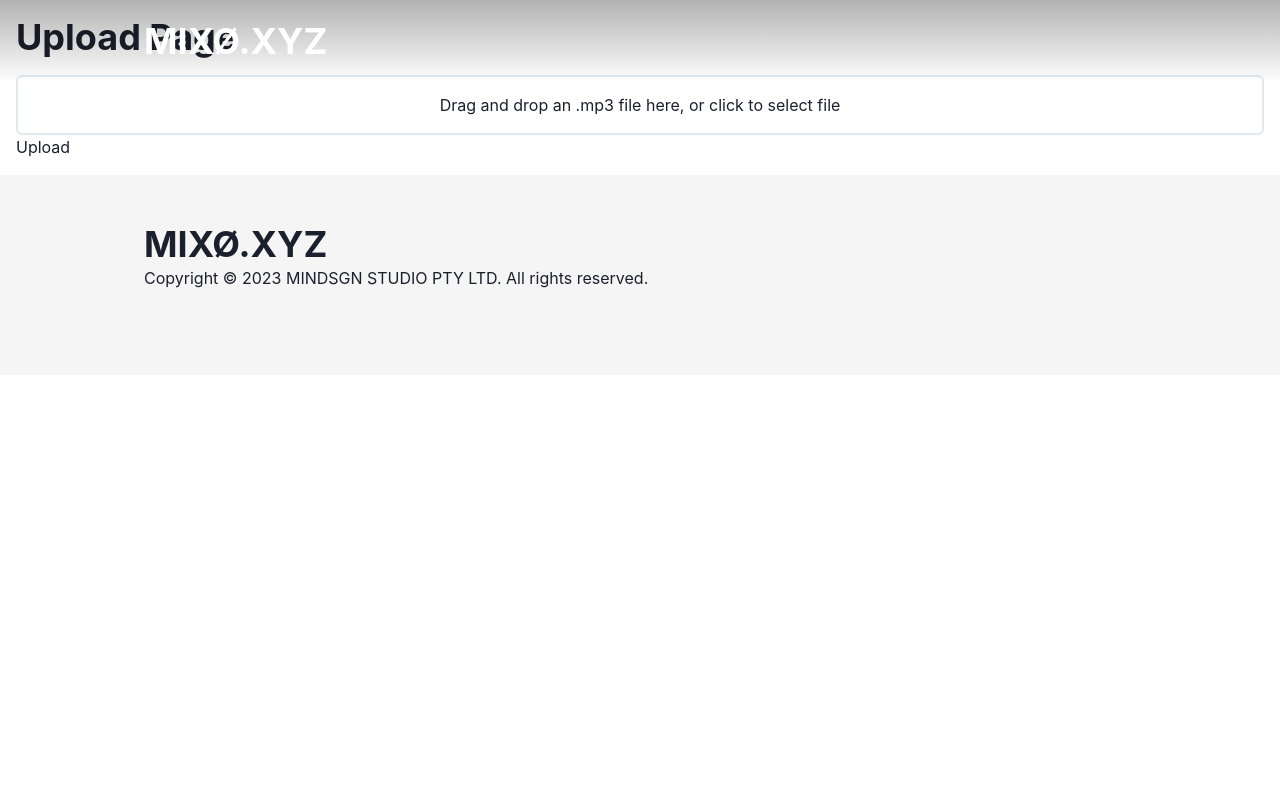
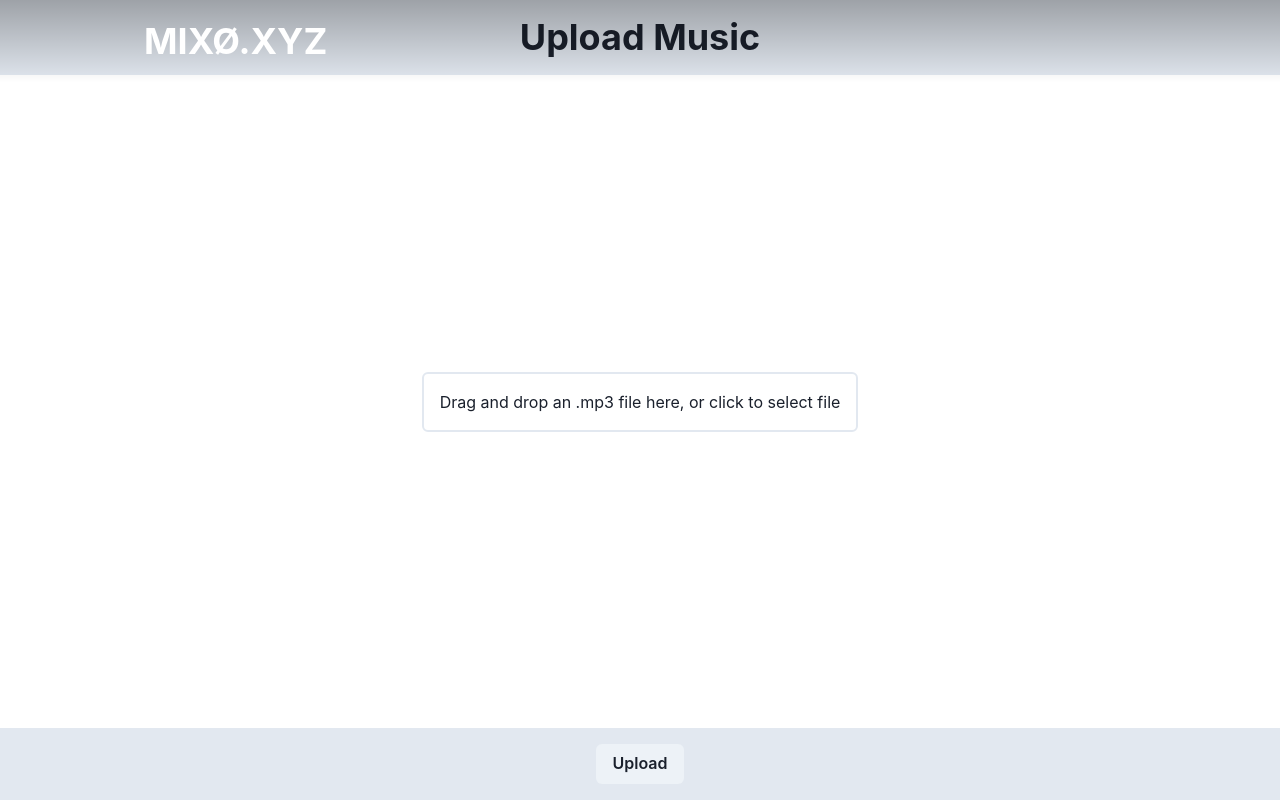
Before and after one commit to mindsgn-studio/mixo-frontend, a Next.js app: page /upload in a window 1280 px wide. Shown: the top 800 px of the page. Built offline with nearby package versions, Linux system fonts and the light colour scheme.

Commit message:
modification

```diff
--- a/src/pages/upload.tsx
+++ b/src/pages/upload.tsx
@@ -1,4 +1,4 @@
-import { Box, Heading } from '@chakra-ui/react';
+import { Box, Center, Heading, Button } from '@chakra-ui/react';
 import { useDropzone } from 'react-dropzone';
 import { useCallback, useState } from 'react';
 import axios from 'axios';
@@ -19,7 +19,7 @@
     formData.append('mp3', uploadedFile);
 
     try {
-      const response = await axios.post('/upload/audio', formData, {
+      const response = await axios.post('/api/upload/', formData, {
         headers: {
           'Content-Type': 'multipart/form-data',
         },
@@ -34,10 +34,14 @@
   };
 
   return (
-    <Box p={4}>
-      <Heading as="h1" mb={4}>
-        Upload Page
+    <Box minHeight="100vh" display="flex" flexDirection="column">
+      <Box as="header" p={4} bg="gray.200">
+        <Heading as="h1" size="xl" textAlign="center">
+          Upload Music
         </Heading>
+      </Box>
+
+      <Center flex={1} py={8}>
         <Box
           {...getRootProps()}
           p={4}
@@ -48,13 +52,21 @@
           cursor="pointer"
         >
           <input {...getInputProps()} />
-        {isDragActive ? (
-          <p>Drop the file here...</p>
-        ) : (
-          <p>Drag and drop an .mp3 file here, or click to select file</p>
+          {isDragActive ? <p>Drop the file here...</p> : <p>Drag and drop an .mp3 file here, or click to select file</p>}
+          {uploadedFile && (
+            <Box mt={4}>
+              <Heading as="h3" size="md">
+                Uploaded File:
+              </Heading>
+              <p>{uploadedFile.name}</p>
+            </Box>
           )}
         </Box>
-      <button onClick={handleUpload}>Upload</button>
+      </Center>
+
+      <Box as="footer" p={4} bg="gray.200" textAlign="center">
+        <Button onClick={handleUpload}>Upload</Button>
+      </Box>
     </Box>
   );
 };
```
Also changed, not shown: src/pages/api/upload.ts (deleted, +0 -35 lines). Lines whose indentation alone changed are shown as unchanged.
